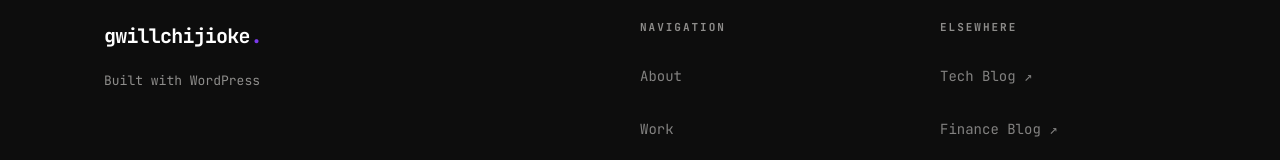
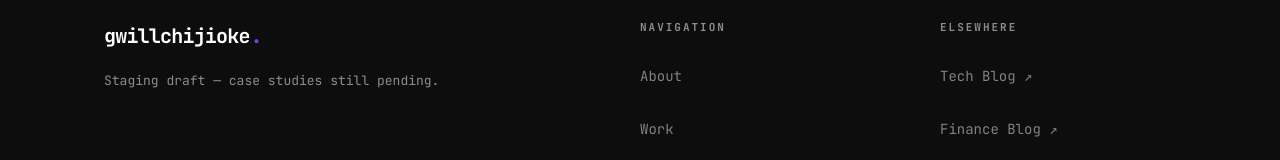
Before and after one commit to godschi10/portfolio-astro, an Astro site: page / in a window 1280 px wide. Shown: the part 1980-2140 px from the top of the page. Built offline with nearby package versions, Linux system fonts and the light colour scheme; Astro itself is replaced by a stand-in of ours.

Commit message:
v0.6.0 honest footer tagline (no WP credit on Astro build)

```diff
--- a/src/layouts/Layout.astro
+++ b/src/layouts/Layout.astro
@@ -100,7 +100,7 @@ const fontFaces = [400, 700, 800].map(weight =>
 <div class="footer-inner">
 <div class="footer-brand">
 <a href={base} class="footer-logo" aria-label="gwillchijioke — home"><span class="logo-name">gwillchijioke</span><span class="logo-dot">.</span></a>
-<p class="footer-tagline">Built with WordPress</p>
+<p class="footer-tagline">Staging draft — case studies still pending.</p>
 </div>
 <div class="footer-nav-group">
 <p class="footer-nav-label">Navigation</p>
```
